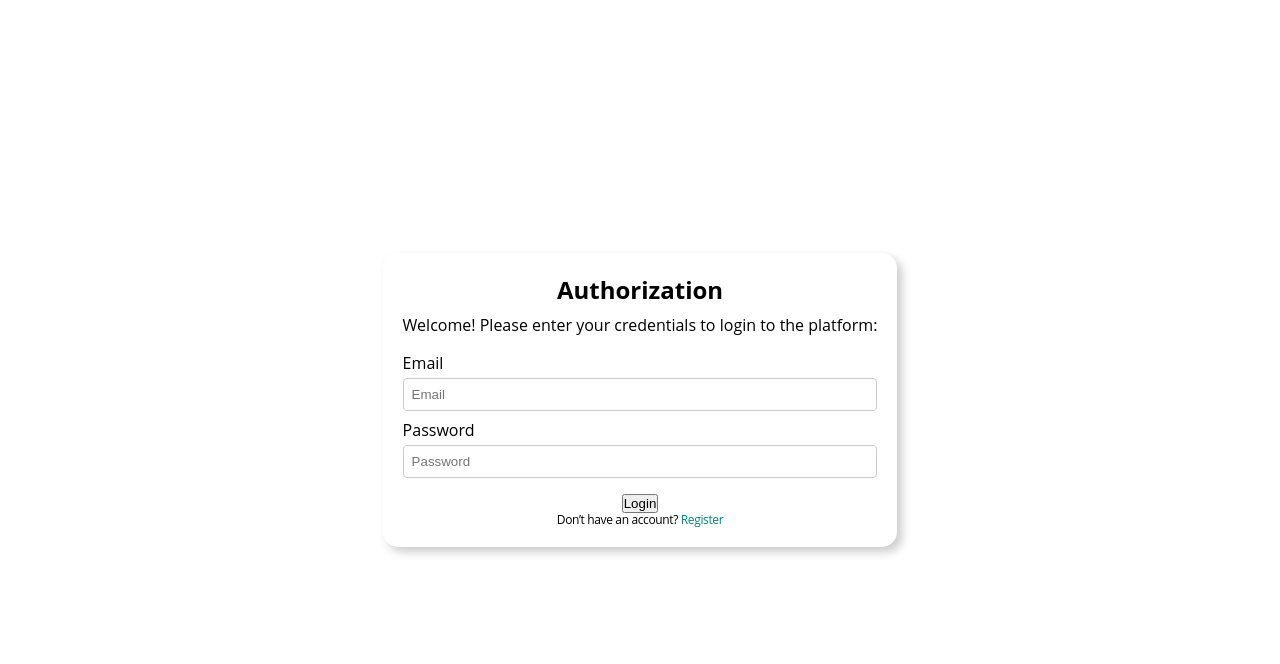
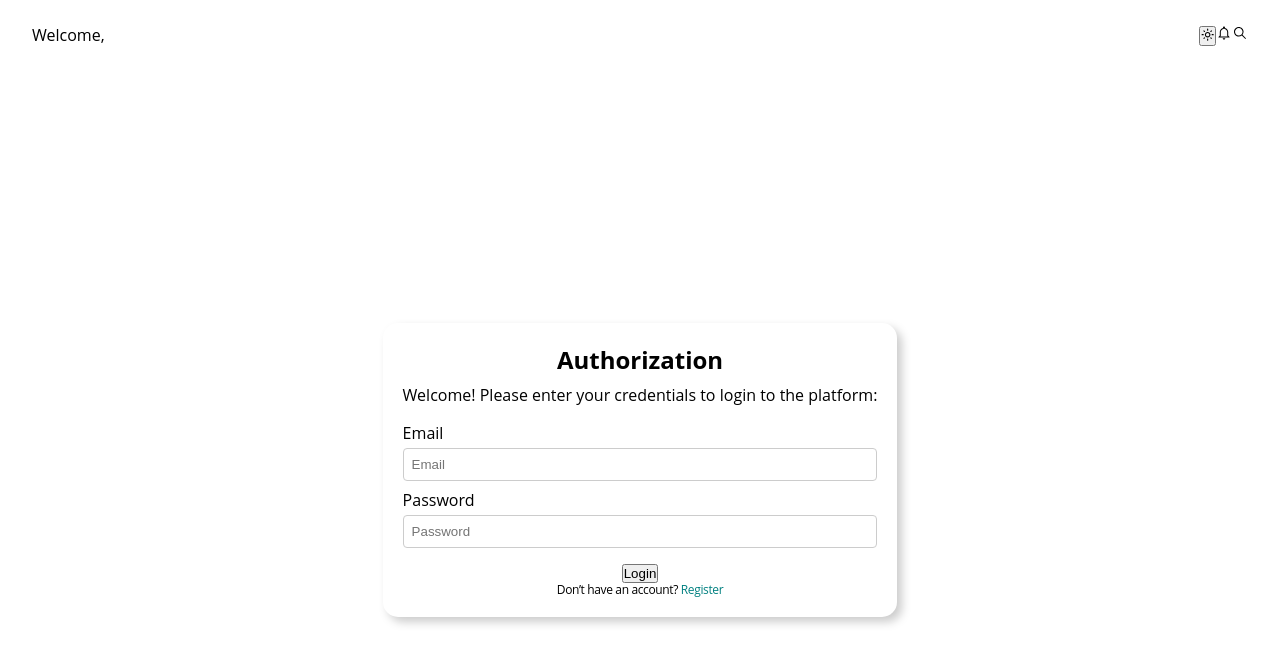
Before and after one commit to DenysShchypt/ProjectSolar, a React (Vite) app in the folder client/: page /login in a window 1280 px wide. Shown: the top 664 px of the page. Built offline with nearby package versions, Linux system fonts and the light colour scheme.

Commit message:
add topBar

```diff
--- a/client/src/components/Layout/index.tsx
+++ b/client/src/components/Layout/index.tsx
@@ -1,8 +1,10 @@
 import { ILayout } from '../../common/types/layout';
+import { TopBarComponent } from '../TopBar';
 
 export const LayoutComponent = ({ children }: ILayout) => {
   return (
     <>
+    <TopBarComponent/>
          {children}
     </>
   );
--- /dev/null
+++ b/client/src/components/TopBar/index.tsx
@@ -0,0 +1,27 @@
+import { TopBarContainer } from './styled';
+import { useAppSelector, useTheme } from '../../utils/hooks';
+import { IoMdNotificationsOutline, IoIosSearch } from "react-icons/io";
+import { MdModeNight, MdOutlineLightMode } from "react-icons/md";
+import { lightTheme, darkTheme } from '../../theme';
+
+export const TopBarComponent = () => {
+    const user = useAppSelector(state => state.auth.user)
+    const { theme, toggleTheme } = useTheme();
+
+  return <TopBarContainer>
+        <div>Welcome, {user?.firstName}</div>
+        <div>
+          <button onClick={toggleTheme}>
+          {theme === lightTheme ? (
+                        <MdOutlineLightMode />
+                    ) : (
+                      <MdModeNight />
+                    )}
+          </button>
+        <IoMdNotificationsOutline />
+
+
+        <IoIosSearch />
+        </div>
+  </TopBarContainer>;
+};
--- /dev/null
+++ b/client/src/components/TopBar/styled.ts
@@ -0,0 +1,14 @@
+import styled from '@emotion/styled';
+
+export const TopBarContainer = styled.div`
+  display: flex;
+  justify-content: space-between;
+  /* align-items: center; */
+
+  padding: 24px 32px;
+
+`;
+
+export const TopBarIconsContainer = styled.div`
+  display: flex;
+`;
--- /dev/null
+++ b/package.json
@@ -0,0 +1,5 @@
+{
+  "dependencies": {
+    "react-icons": "^5.3.0"
+  }
+}
```
